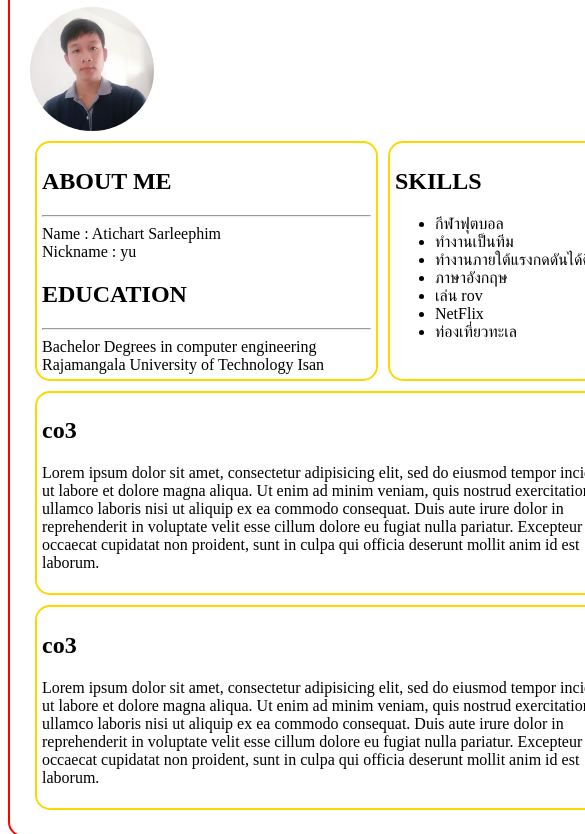
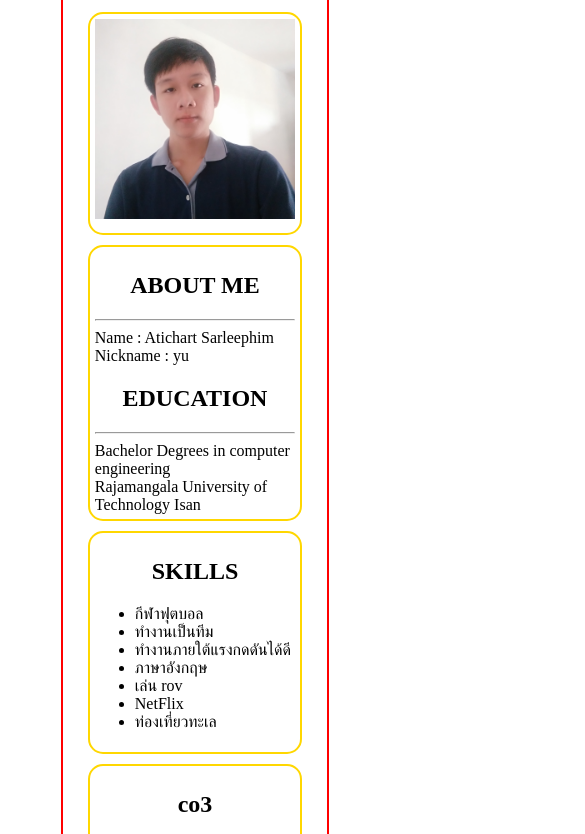
Before and after one commit to AtichartSar/FinalProject, a plain HTML site: page index.html in a window 390 px wide. Shown: the part 103-937 px from the top of the page, 585 px wide, since content can reach past the window. Drawn offline with Linux system fonts and the light colour scheme.

Commit message:
second commit

```diff
--- a/index.html
+++ b/index.html
@@ -11,7 +11,10 @@
     <div class="container">
         <h1>I <span>Love my</span> code</h1>
         <div class="columns">
-            <img src="/img/IMG_25610722_103811.jpg" style="max-width: 20%; border-radius: 100%; padding-bottom: 5px;" alt="">
+            <div class="col1">
+                <img class="img" src="/img/IMG_25610722_103811.jpg"  alt="">
+            </div>
+
         </div>
 
 
--- a/style.css
+++ b/style.css
@@ -6,7 +6,7 @@
 
 
   .container{
-    width: 620px;
+    width: 60%;
     margin: 0 auto;
     border: 2px solid red;
     padding: 20px;
@@ -19,6 +19,7 @@
     margin: 5px;
     padding: 5px;
     flex-grow: 2;
+
 }
 
 .col3,.col4{
@@ -27,4 +28,24 @@
     margin: 5px;
     padding: 5px;
     flex-grow: 2;
+
 }
+.img{
+  max-width: 20%;
+  gitborder-radius: 100%;
+  padding-bottom: 5px;
+}
+
+@media screen and (max-width: 800px) {
+  .columns{
+    display: flex;
+    flex-direction: column;
+  }
+  h1,h2{
+    text-align: center;
+  }
+  .img{
+   max-width: 100%;
+
+  }
+}
```
